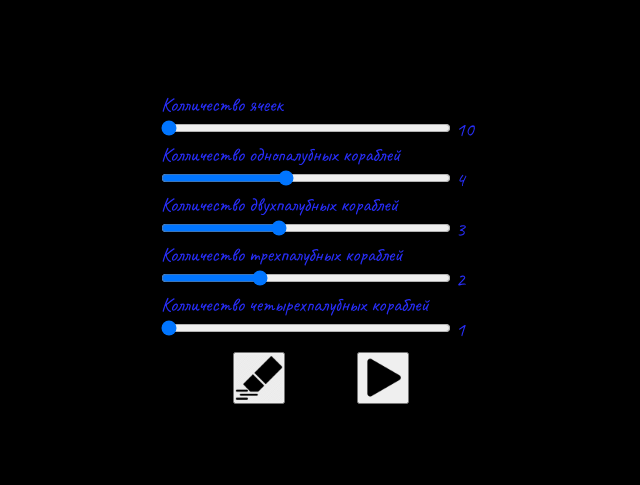
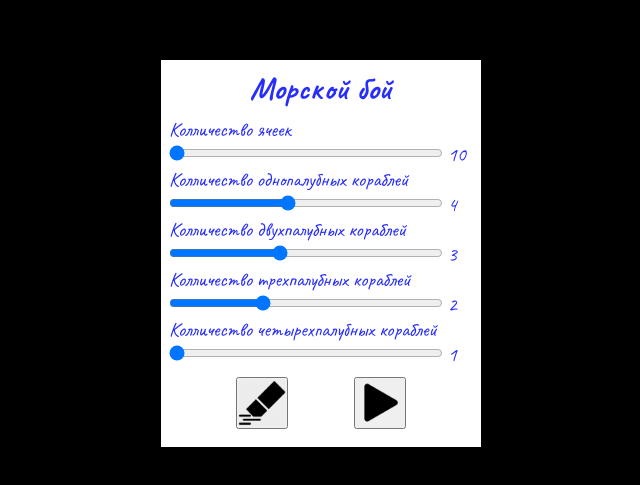
Before and after one commit to AlexFreshIce/sea-battle, a website: page src/index.html in a window 1280 px wide. Shown: the part 147-632 px from the top of the page, without its empty margins (319-959 px from the left). Drawn offline with Linux system fonts and the light colour scheme.

Commit message:
add title

```diff
--- a/src/index.html
+++ b/src/index.html
@@ -14,6 +14,7 @@
   <body>
     <canvas id="canvas1" oncontextmenu="return false"></canvas>
     <div class="settings">
+      <h1 class="title">Морской бой</h1>
       <form
         class="settings__form"
         oninput="
--- a/src/style.css
+++ b/src/style.css
@@ -25,8 +25,14 @@ body {
 }
 
 .settings {
+  background-color: #fff;
   position: absolute;
   max-width: 320px;
+  padding: 8px;
+}
+.title {
+  text-align: center;
+  padding-bottom: 8px;
 }
 
 .settings__form {
```
